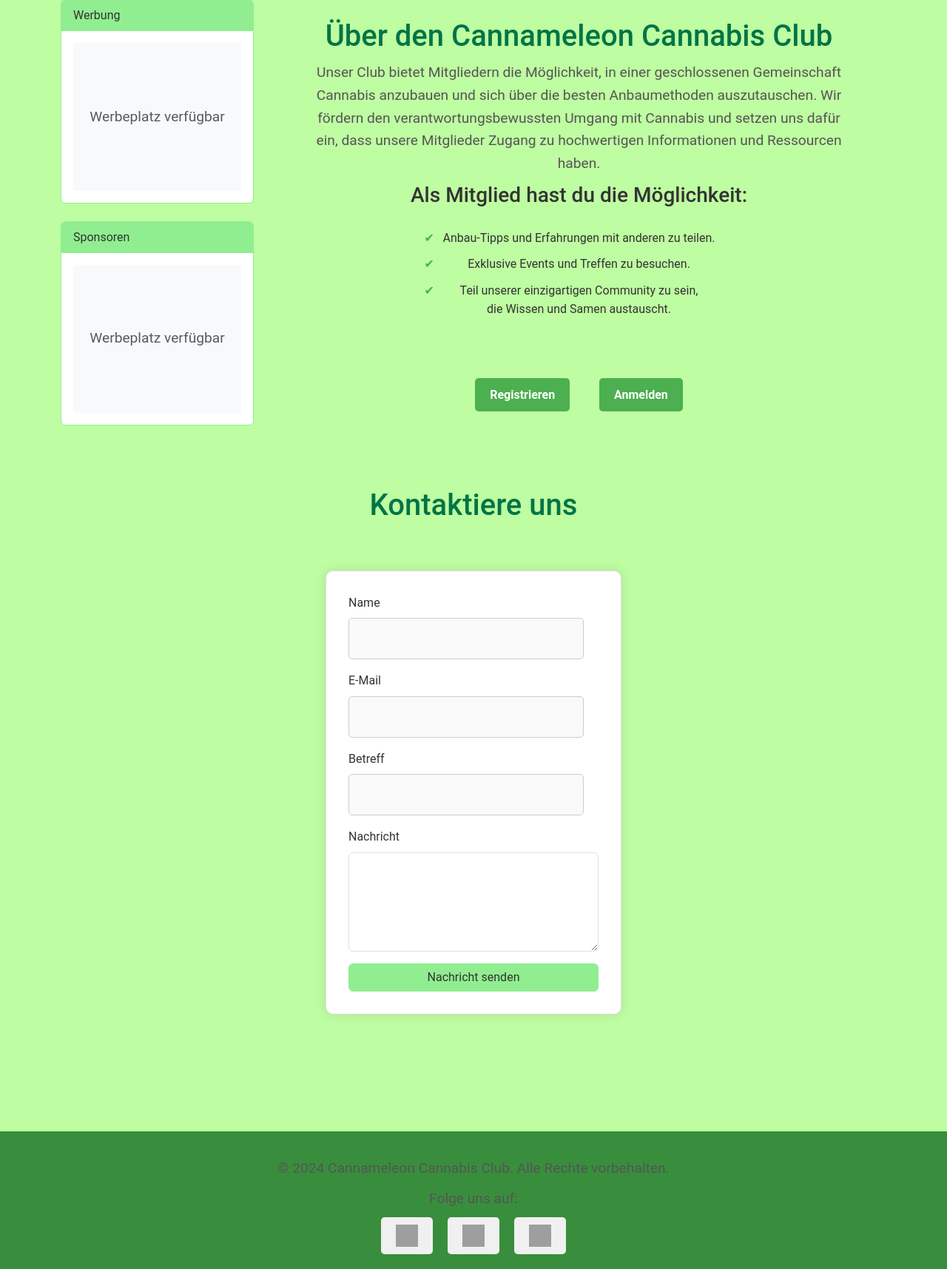
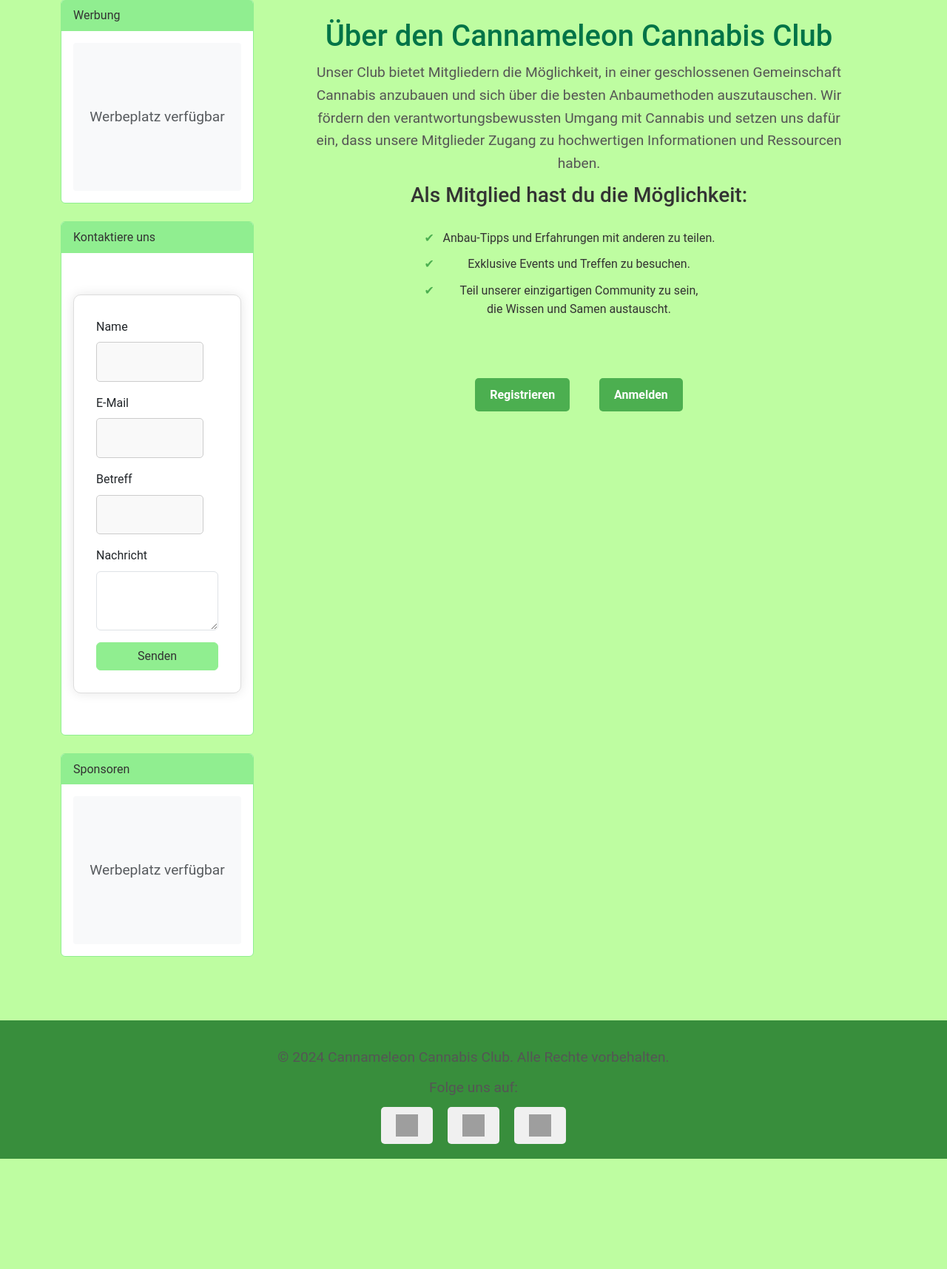
Before and after one commit to Blockchainnewbie/phpLogin, a PHP site: page / in a window 1280 px wide. Shown: the part 1206-2921 px from the top of the page at 74% size. After the commit the page ends 2772 px from the top, so only its background shows below. Run offline with PHP 8.4, Linux system fonts and the light colour scheme; grey boxes are pictures that could not be loaded.

Commit message:
feat: Move contact form to sidebar

```diff
--- a/css/navbar-hover.css
+++ b/css/navbar-hover.css
@@ -77,3 +77,16 @@
     background-color: #f8f9fa;
     border-radius: 0.25rem;
 }
+
+.sidebar #contactForm .form-control {
+    font-size: 0.9rem;
+}
+
+.sidebar #contactForm textarea {
+    resize: vertical;
+    min-height: 80px;
+}
+
+.sidebar .card-body {
+    padding: 1rem;
+}
--- a/css/sidebar.php
+++ b/css/sidebar.php
@@ -44,6 +44,34 @@ file_put_contents($counterFile, $visits);
             </div>
         </div>
 
+        <!-- Kontaktformular -->
+        <div class="card mb-4">
+            <div class="card-header bg-success text-white">
+                Kontaktiere uns
+            </div>
+            <div class="card-body">
+                <form id="contactForm" method="post">
+                    <div class="mb-3">
+                        <label for="name" class="form-label">Name</label>
+                        <input type="text" class="form-control" id="name" name="name" required>
+                    </div>
+                    <div class="mb-3">
+                        <label for="email" class="form-label">E-Mail</label>
+                        <input type="email" class="form-control" id="email" name="email" required>
+                    </div>
+                    <div class="mb-3">
+                        <label for="betreff" class="form-label">Betreff</label>
+                        <input type="text" class="form-control" id="betreff" name="betreff" required>
+                    </div>
+                    <div class="mb-3">
+                        <label for="nachricht" class="form-label">Nachricht</label>
+                        <textarea class="form-control" id="nachricht" name="nachricht" rows="3" required></textarea>
+                    </div>
+                    <button type="submit" class="btn btn-success w-100">Senden</button>
+                </form>
+            </div>
+        </div>
+
         <!-- Werbebereich 2 -->
         <div class="card">
             <div class="card-header bg-success text-white">
--- a/index.php
+++ b/index.php
@@ -113,35 +113,6 @@
             <a href="register.php">Registrieren</a> <!-- Link zur Registrierungsseite -->
             <a href="login.php">Anmelden</a> <!-- Link zur Login-Seite -->
         </div>
-    </div>
-
-    <!-- Kontaktformular -->
-    <div class="container mt-5 mb-5">
-        <h2 class="text-center mb-4">Kontaktiere uns</h2>
-        <div class="row justify-content-center">
-            <div class="col-md-6">
-                <form id="contactForm" method="post">
-                    <div class="mb-3">
-                        <label for="name" class="form-label">Name</label>
-                        <input type="text" class="form-control" id="name" name="name" required>
-                    </div>
-                    <div class="mb-3">
-                        <label for="email" class="form-label">E-Mail</label>
-                        <input type="email" class="form-control" id="email" name="email" required>
-                    </div>
-                    <div class="mb-3">
-                        <label for="betreff" class="form-label">Betreff</label>
-                        <input type="text" class="form-control" id="betreff" name="betreff" required>
-                    </div>
-                    <div class="mb-3">
-                        <label for="nachricht" class="form-label">Nachricht</label>
-                        <textarea class="form-control" id="nachricht" name="nachricht" rows="5" required></textarea>
-                    </div>
-                    <button type="submit" class="btn btn-success w-100">Nachricht senden</button>
-                </form>
-            </div>
-        </div>
-    </div>
             </div>
         </div>
     </div>
```
